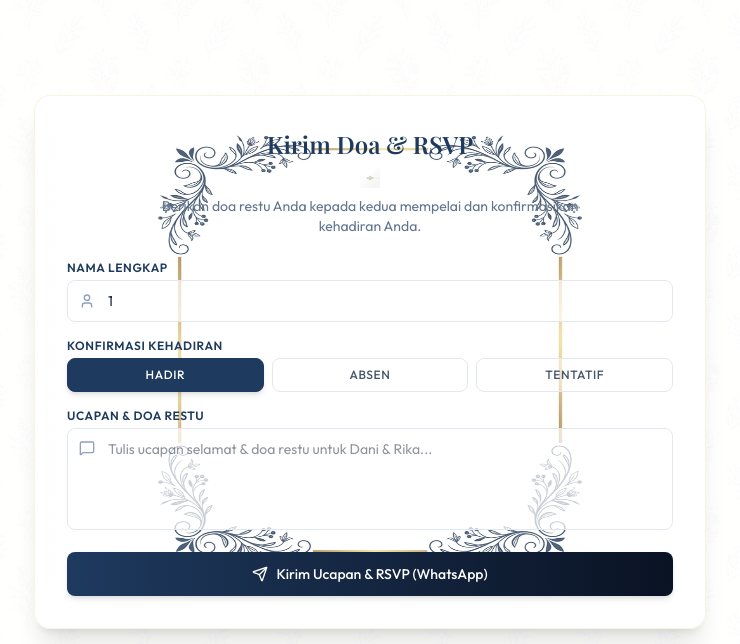
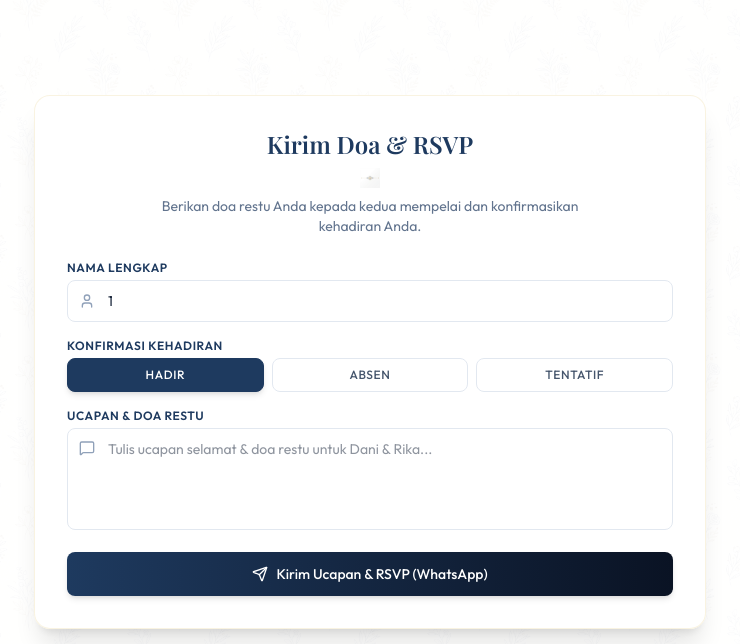
Before and after one commit to dafbeatx/Wedding-Rika-dan-Dani, a Next.js app: page /invitation/1/buka in a window 1280 px wide. Shown: the part 5108-5752 px from the top of the page, without its empty margins (270-1010 px from the left). Built offline with nearby package versions, Linux system fonts and the light colour scheme; no server answers; the database is empty; a web font is replaced by a local one.

Commit message:
fix: remove overlapping border frame from guestbook form card

```diff
--- a/components/guestbook.tsx
+++ b/components/guestbook.tsx
@@ -188,18 +188,7 @@ export default function Guestbook({ initialGuestName = '' }: GuestbookProps) {
   return (
     <div className="w-full max-w-2xl mx-auto space-y-12">
       {/* 1. Form Section */}
-      <div className="glass-white p-6 md:p-8 rounded-2xl border border-gold-accent/20 shadow-xl space-y-6 relative overflow-hidden">
-        {/* Frame ornament overlay */}
-        <div className="absolute inset-2.5 pointer-events-none z-0 mix-blend-multiply opacity-80">
-          <Image
-            src="/decor/frame.png"
-            alt="Frame Border"
-            fill
-            className="object-fill rounded-xl"
-            priority
-          />
-        </div>
-
+      <div className="glass-white p-6 md:p-8 rounded-2xl border border-gold-accent/20 shadow-xl space-y-6">
         <div className="text-center space-y-2 relative z-10">
           <h3 className="font-serif text-2xl font-semibold text-navy-blue">Kirim Doa & RSVP</h3>
           <div className="relative w-36 h-5 mx-auto mix-blend-multiply opacity-90">
```
